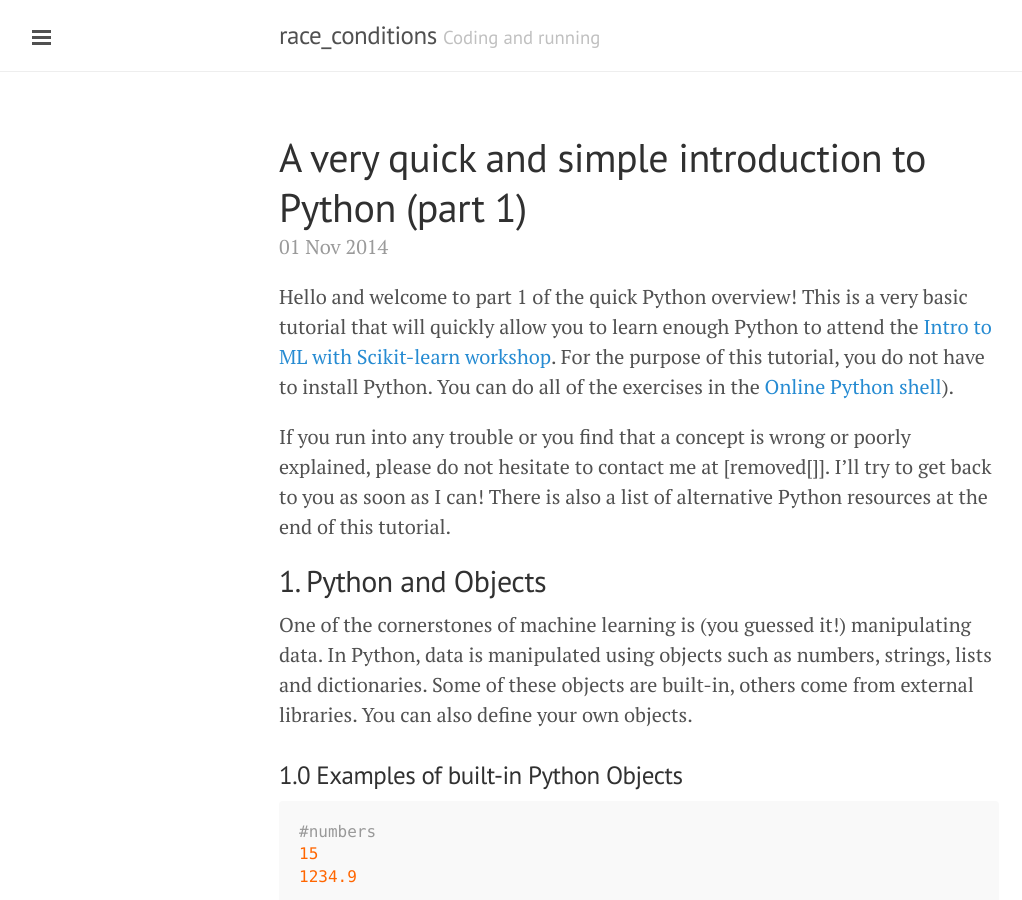
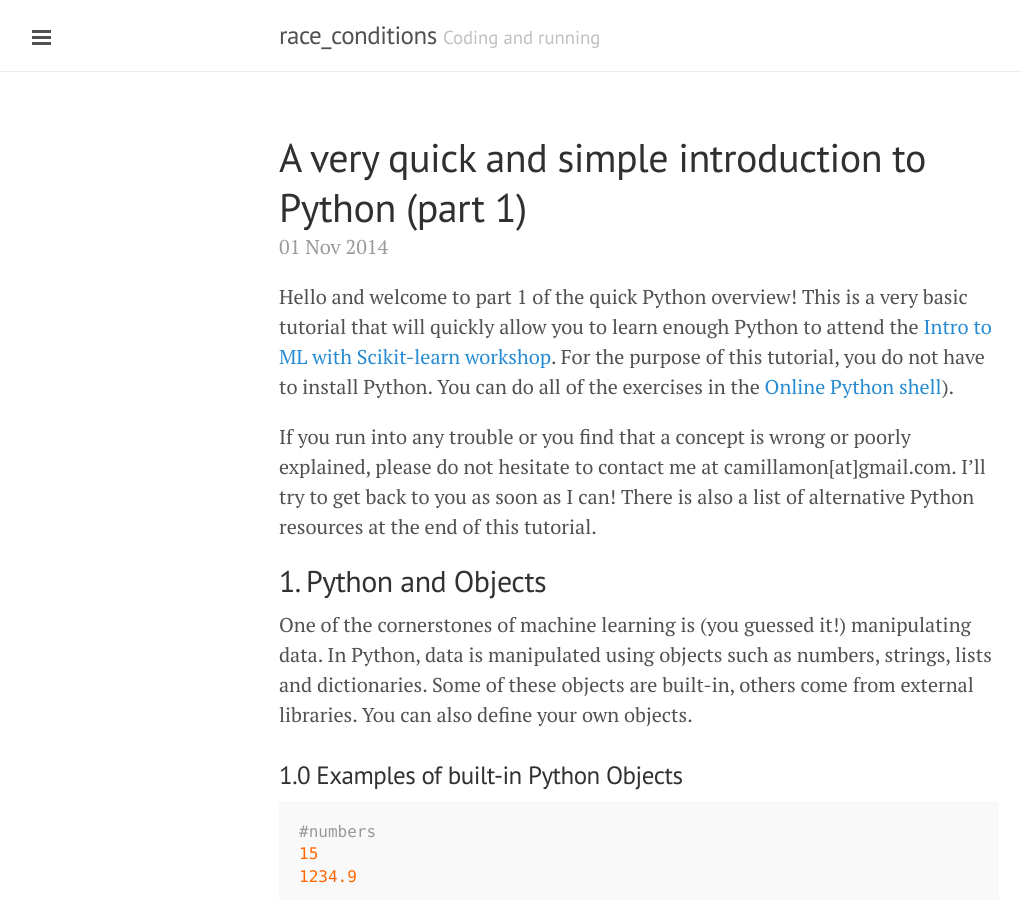
Before and after one commit to Winterflower/winterflower.github.io, a Jekyll site: the page built from _posts/2014-11-01-a-very-simple-introduction-to-python.md, in a window 1280 px wide and 900 px high. Shown: the whole window, without its empty margins (1-1023 px from the left). Built offline with Jekyll 4.4.1, drawn with Linux system fonts in a browser that asks for light colours; Markdown is read by kramdown in place of the engine named in the settings; some of the changed text lies outside the part shown.

```diff
--- a/_posts/2014-11-01-a-very-simple-introduction-to-python.md
+++ b/_posts/2014-11-01-a-very-simple-introduction-to-python.md
@@ -12,7 +12,7 @@
 
 If you run into any trouble or you find that a concept is wrong or
 poorly explained, please do not hesitate to contact me
-at [removed[]]. I'll try to get back to you as soon as I can!
+at camillamon[at]gmail.com. I'll try to get back to you as soon as I can!
 There is also a list of alternative Python resources at the end of this
 tutorial.
 
@@ -221,7 +221,7 @@
 
 #how do I obtain a list of all keys?
 employee.keys()
-['department', 'salary', 'name']
+#['department', 'salary', 'name']
 
 #how do I add another key-value pair?
 employee['programming_language']="Python"
```
Also changed, not shown: other parts of _posts/2014-11-01-a-very-simple-introduction-to-python.md (+6 -0 lines).
